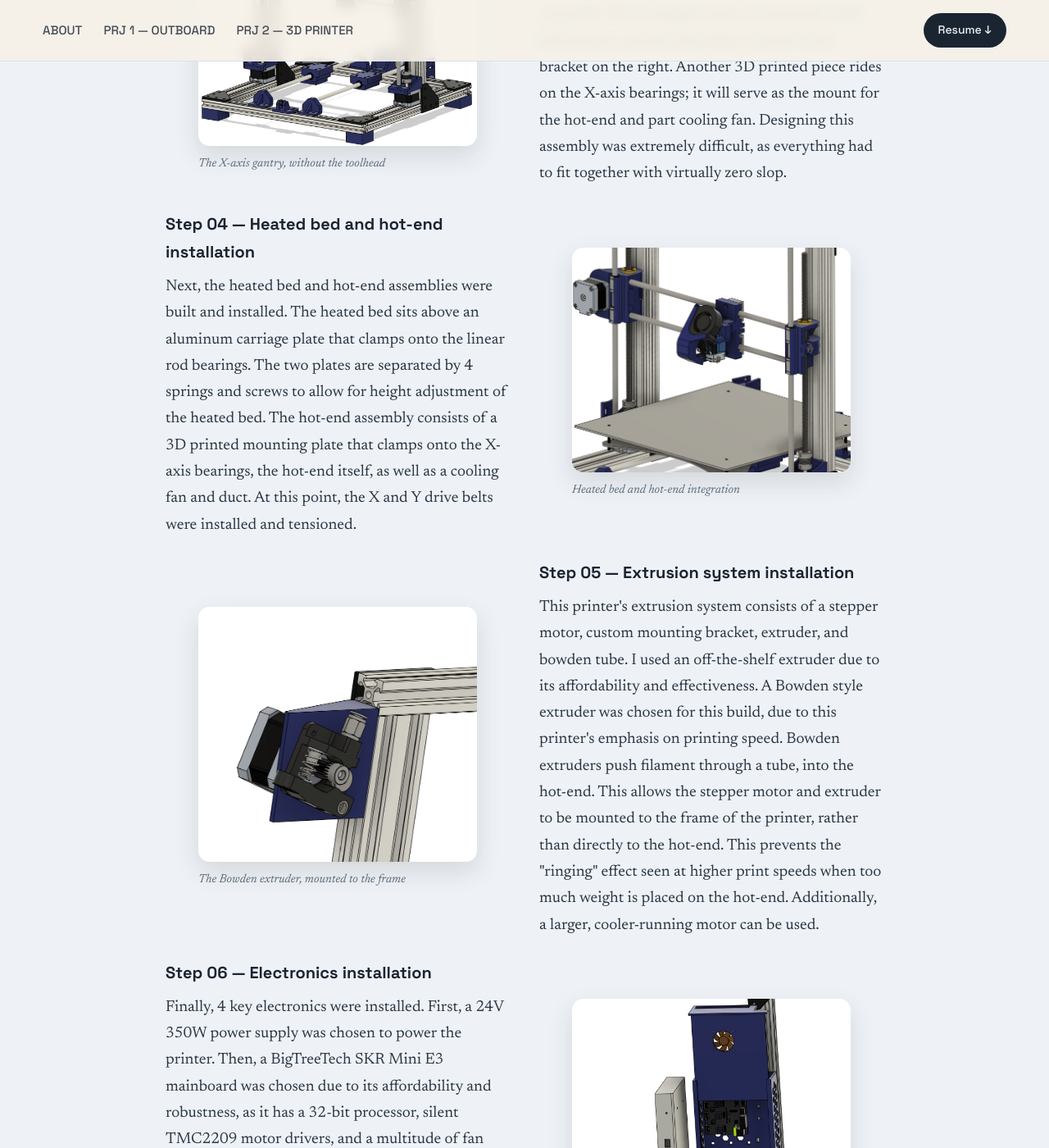
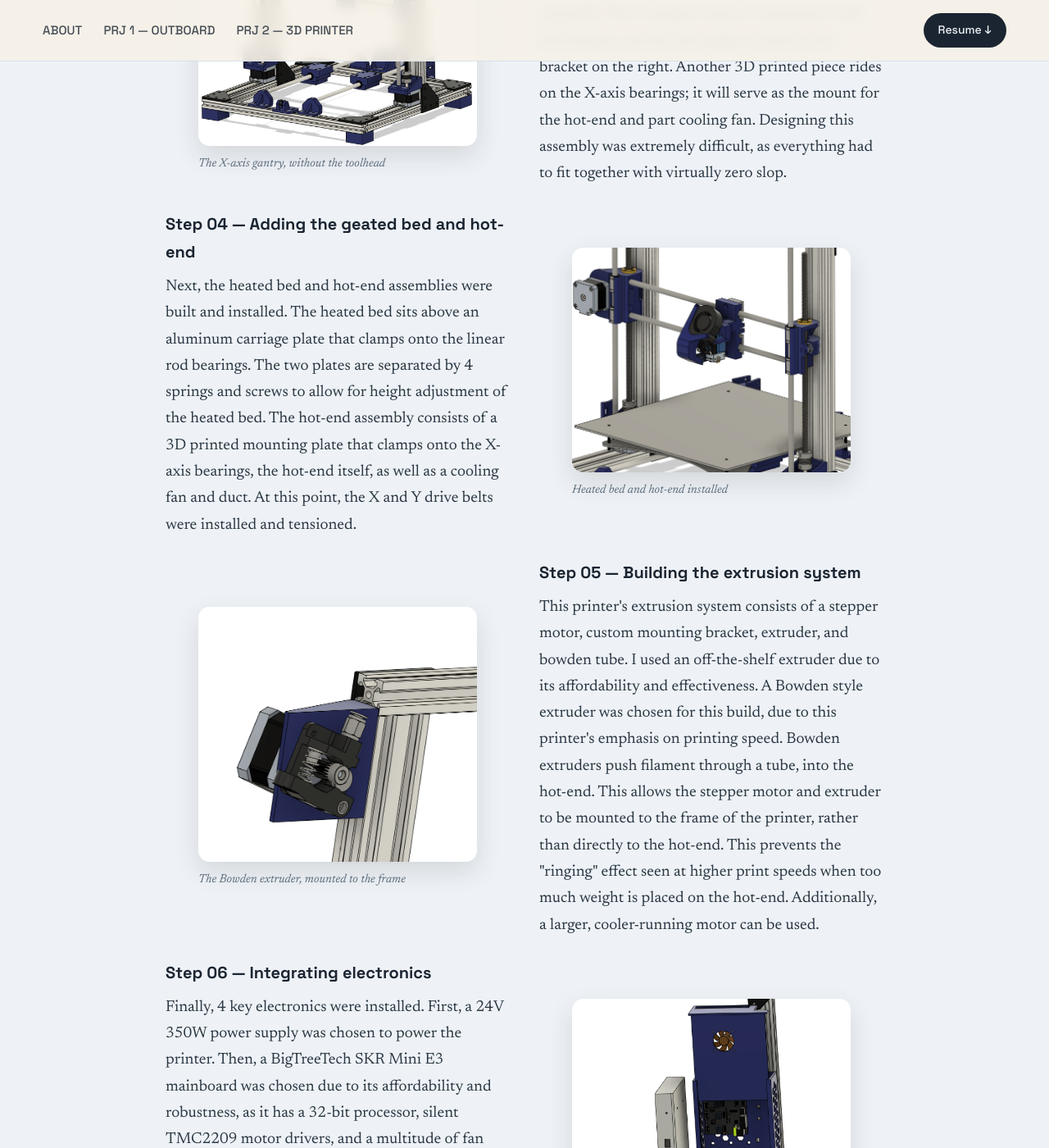
Before and after one commit to zacharysalloum/zacharysalloum.github.io, a Jekyll site: the page built from index.md, in a window 1280 px wide and 1400 px high, scrolled down 7555 px. Shown: the whole window at 82% size. Built offline with Jekyll 4.4.1, drawn with Linux system fonts in a browser that asks for light colours; some of the changed text lies outside the part shown.

Commit message:
Update index.md

```diff
--- a/index.md
+++ b/index.md
@@ -223,7 +223,7 @@ Before any design could begin, I researched existing 3D printers to determine ce
     <figcaption>Y and Z axis linear rods and motors</figcaption>
   </figure>
   <div class="log-text">
-    <h4>Step 02 — Y and Z motion system installation</h4>
+    <h4>Step 02 — Installing the Y and Z motion system</h4>
     <p>The next step was mounting the Y and Z axis linear rods and stepper motors. This was accomplished by designing and 3D printing custom mounts to secure the rods and motors to the frame. The mount designs went through several iterations to ensure optimal rod rigidity and spacing. Various other parts were also integrated during this step, including endstop mounts, Z-axis leadscrews, and the Y-axis belt pulleys.</p>
   </div>
 </div>
@@ -242,10 +242,10 @@ Before any design could begin, I researched existing 3D printers to determine ce
 <div class="log-step reverse">
   <figure class="log-photo">
     <img src="/assets/images/printerHotend.png" alt="Hot-end and heated bed assembly">
-    <figcaption>Heated bed and hot-end integration</figcaption>
+    <figcaption>Heated bed and hot-end installed</figcaption>
   </figure>
   <div class="log-text">
-    <h4>Step 04 — Heated bed and hot-end installation</h4>
+    <h4>Step 04 — Adding the geated bed and hot-end</h4>
     <p>Next, the heated bed and hot-end assemblies were built and installed. The heated bed sits above an aluminum carriage plate that clamps onto the linear rod bearings. The two plates are separated by 4 springs and screws to allow for height adjustment of the heated bed. The hot-end assembly consists of a 3D printed mounting plate that clamps onto the X-axis bearings, the hot-end itself, as well as a cooling fan and duct. At this point, the X and Y drive belts were installed and tensioned.</p>
   </div>
 </div>
@@ -256,7 +256,7 @@ Before any design could begin, I researched existing 3D printers to determine ce
     <figcaption>The Bowden extruder, mounted to the frame</figcaption>
   </figure>
   <div class="log-text">
-    <h4>Step 05 — Extrusion system installation</h4>
+    <h4>Step 05 — Building the extrusion system</h4>
     <p>This printer's extrusion system consists of a stepper motor, custom mounting bracket, extruder, and bowden tube. I used an off-the-shelf extruder due to its affordability and effectiveness. A Bowden style extruder was chosen for this build, due to this printer's emphasis on printing speed. Bowden extruders push filament through a tube, into the hot-end. This allows the stepper motor and extruder to be mounted to the frame of the printer, rather than directly to the hot-end. This prevents the "ringing" effect seen at higher print speeds when too much weight is placed on the hot-end. Additionally, a larger, cooler-running motor can be used.</p>
   </div>
 </div>
@@ -267,7 +267,7 @@ Before any design could begin, I researched existing 3D printers to determine ce
     <figcaption>Custom-enclosed electronics bay: mainboard, drivers, and the touchscreen controller.</figcaption>
   </figure>
   <div class="log-text">
-    <h4>Step 06 — Electronics installation</h4>
+    <h4>Step 06 — Integrating electronics</h4>
     <p>Finally, 4 key electronics were installed. First, a 24V 350W power supply was chosen to power the printer. Then, a BigTreeTech SKR Mini E3 mainboard was chosen due to its affordability and robustness, as it has a 32-bit processor, silent TMC2209 motor drivers, and a multitude of fan ports. It also meshes well with the BTT TFT35 LCD screen, which I chose to be the screen for this printer due to its clean UI, and touchscreen function. Finally, I installed a 25A mosfet to control the heated bed, as the main-board's built-in mosfet was not adequate. Custom enclosures were designed and 3D printed to house these parts, with cooling fans used where necessary.</p>
   </div>
 </div>
```
